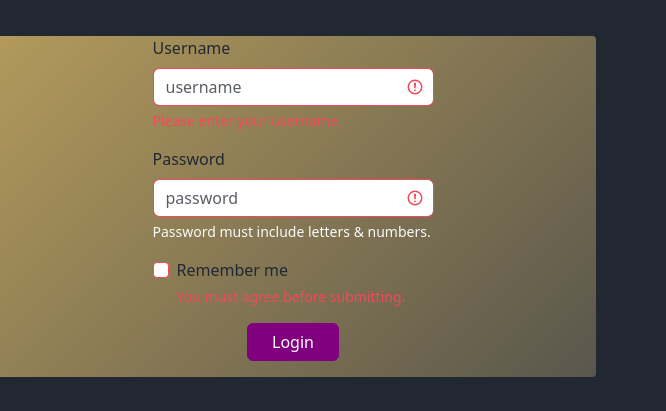
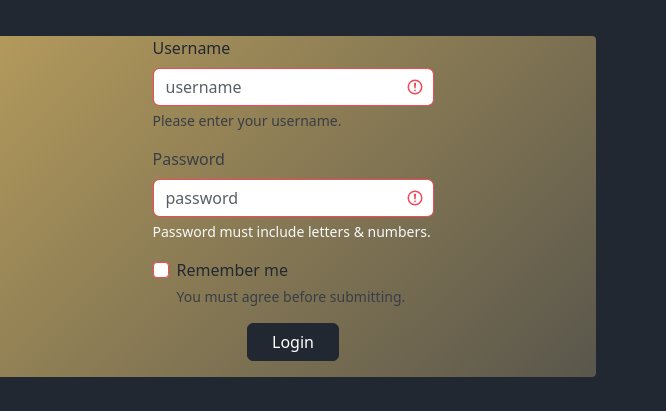
Before and after one commit to jonhavbra87/css-frameworks, a website: page index.html in a window 1280 px wide. Shown: the part 154-565 px from the top of the page, 614-1280 px from the left. Drawn offline with nearby package versions, Linux system fonts and the light colour scheme; a web font is replaced by a local one.

Commit message:
login color

```diff
--- a/index.html
+++ b/index.html
@@ -58,13 +58,13 @@
               <div class="mb-3">
                 <label for="username" class="form-label">Username</label>
                 <input type="text" class="form-control" id="username" placeholder="username" minlength="2" required>
-                <div class="invalid-feedback">
+                <div class="invalid-feedback text-secondary">
                   Please enter your username.
                 </div>
               </div>
               <div class="mb-3">
-                <label for="password" class="form-label">Password</label>
-                <input type="password" class="form-control" id="password" placeholder="password" minlength="12" pattern="^(?=.*[A-Za-z])(?=.*\d)[A-Za-z\d]{12,}$" required>
+                <label for="password" class="form-label text-secondary">Password</label>
+                <input type="password" class="form-control text-secondary" id="password" placeholder="password" minlength="12" pattern="^(?=.*[A-Za-z])(?=.*\d)[A-Za-z\d]{12,}$" required>
                 <div class="invalid-feedback text-light">
                   Password must include letters & numbers.
                 </div>
@@ -73,11 +73,11 @@
               <div class="form-check mb-3">
                 <input type="checkbox" class="form-check-input" id="validationFormCheck1" required>
                 <label class="form-check-label text-dark" for="validationFormCheck1">Remember me</label>
-                <div class="invalid-feedback">You must agree before submitting.</div>
+                <div class="invalid-feedback text-secondary">You must agree before submitting.</div>
               </div>
 
               <div class="mb-3 d-flex justify-content-center">
-                <button class="btn btn-primary px-4" type="submit">Login</button>
+                <button class="btn btn-dark px-4" type="submit">Login</button>
               </div>
             </form>
           </div>
--- a/src/scss/index.scss
+++ b/src/scss/index.scss
@@ -8,7 +8,7 @@ $orange: #fa9a4c;
 $yellow: #FFD369; // #FFE6A4;
 $green: #5cfeb2;
 $teal: #5eefc4;
-$gray-600: #ff5e98; //secondary color
+$gray-600: #393E46; //secondary color
 $cyan: #393E46; //#AD8211;
 $gray-300: #000; //border color
 $gray-900: #222831; //Dark color
```
Also changed, not shown: dist/css/index.css.
